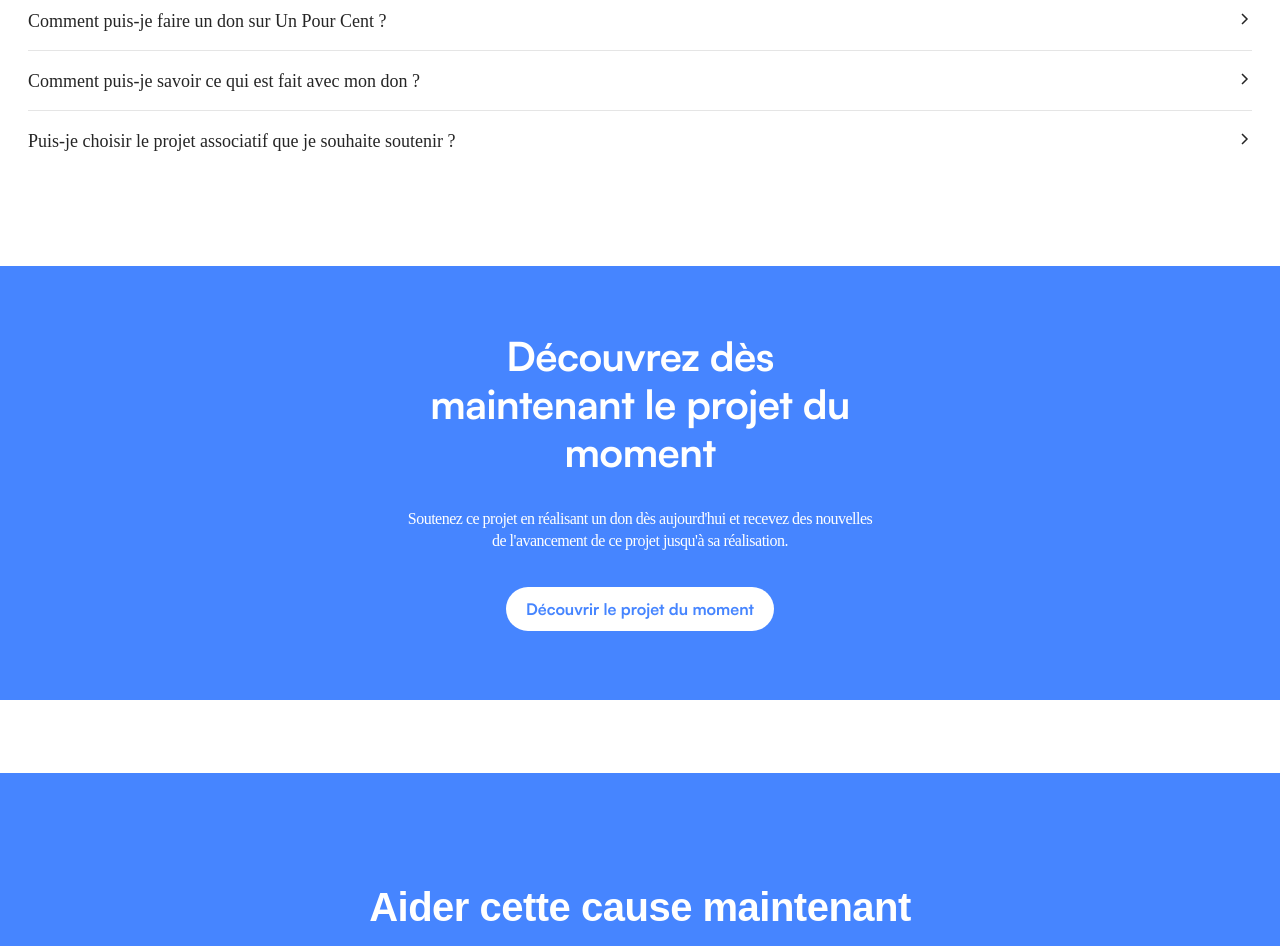
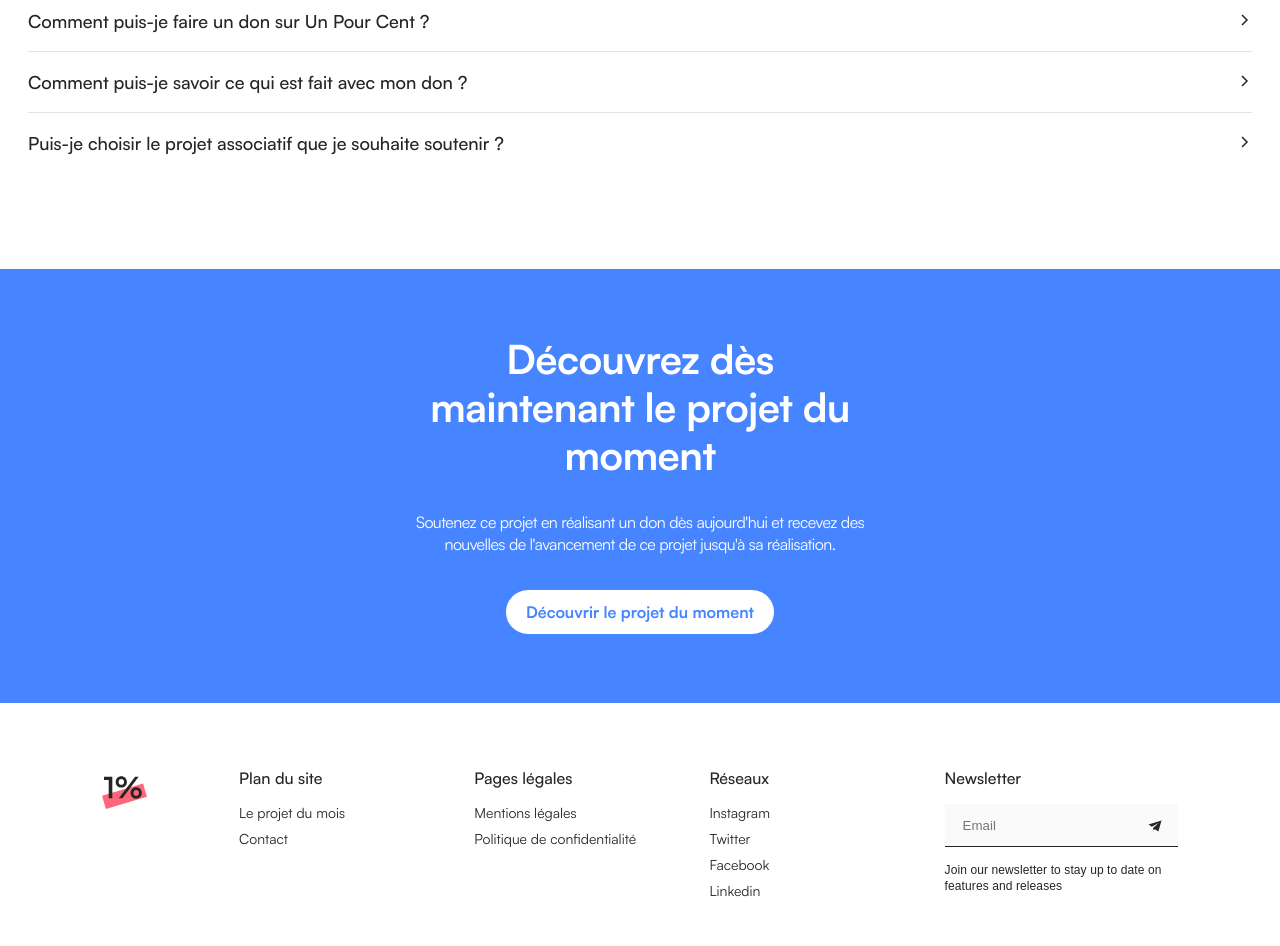
Before and after one commit to sofianslimani/unpourcent-next, a Next.js app: page /contact in a window 1280 px wide. Shown: the part 1340-2286 px from the top of the page. Built offline with nearby package versions, Linux system fonts and the light colour scheme.

Commit message:
fix contact

```diff
--- a/layouts/Footer/Footer.js
+++ b/layouts/Footer/Footer.js
@@ -66,7 +66,7 @@ const Footer = () => {
         <div className={'footer-container-newsletter'}>
           <h4 className={'text-16 color-black medium'}>Newsletter</h4>
           <label>
-            <input type="text" placeholder="email" />
+            <input type="text" placeholder="Email" />
             {ICONS.plane}
           </label>
           <p>Join our newsletter to stay up to date on features and releases</p>
--- a/pages/contact/Partials/ContactBanner.js
+++ b/pages/contact/Partials/ContactBanner.js
@@ -9,7 +9,7 @@ const ContactBanner = () => {
           <h2 className={'bold'}>
             Découvrez dès maintenant le projet du moment
           </h2>
-          <p>
+          <p className={"regular"}>
             Soutenez ce projet en réalisant un don dès aujourd'hui et recevez
             des nouvelles de l'avancement de ce projet jusqu'à sa réalisation.
           </p>
--- a/pages/contact/index.js
+++ b/pages/contact/index.js
@@ -12,7 +12,6 @@ const ContactPage = () => {
       <ContactForm />
       <ContactFaq />
       <ContactBanner />
-      <DonateSection />
     </>
   );
 };
--- a/styles/main.css
+++ b/styles/main.css
@@ -1534,6 +1534,7 @@ span.green {
 }
 .contact-faq-container-bottom .contact-faq-container-bottom-wrapper-content-item-header-title-link {
   color: #252525;
+  font-family: "Satoshi-Medium";
 }
 .contact-faq-container-bottom .contact-faq-container-bottom-wrapper-content-item-header-title-link:hover {
   cursor: pointer;
@@ -1558,6 +1559,9 @@ span.green {
     font-size: 16px;
   }
 }
+.contact-faq-container-bottom .contact-faq-container-bottom-wrapper-content-item-content p {
+  font-family: "Satoshi-Regular";
+}
 @media (max-width: 1024px) {
   .contact-faq-container-bottom .contact-faq-container-bottom-wrapper-content-item-content p {
     font-size: 14px;
--- a/styles/views/contact/_contact-faq.scss
+++ b/styles/views/contact/_contact-faq.scss
@@ -120,6 +120,7 @@
 
       .contact-faq-container-bottom-wrapper-content-item-header-title-link {
         color: $black;
+        font-family: "Satoshi-Medium";
       }
 
       .contact-faq-container-bottom-wrapper-content-item-header-title-link:hover {
@@ -149,6 +150,7 @@
       }
 
       .contact-faq-container-bottom-wrapper-content-item-content p {
+        font-family: "Satoshi-Regular";
         @include tablet {
           font-size: 14px;
         }
```
Also changed, not shown: 1 other file (tests, documents, lock files or other folders).
